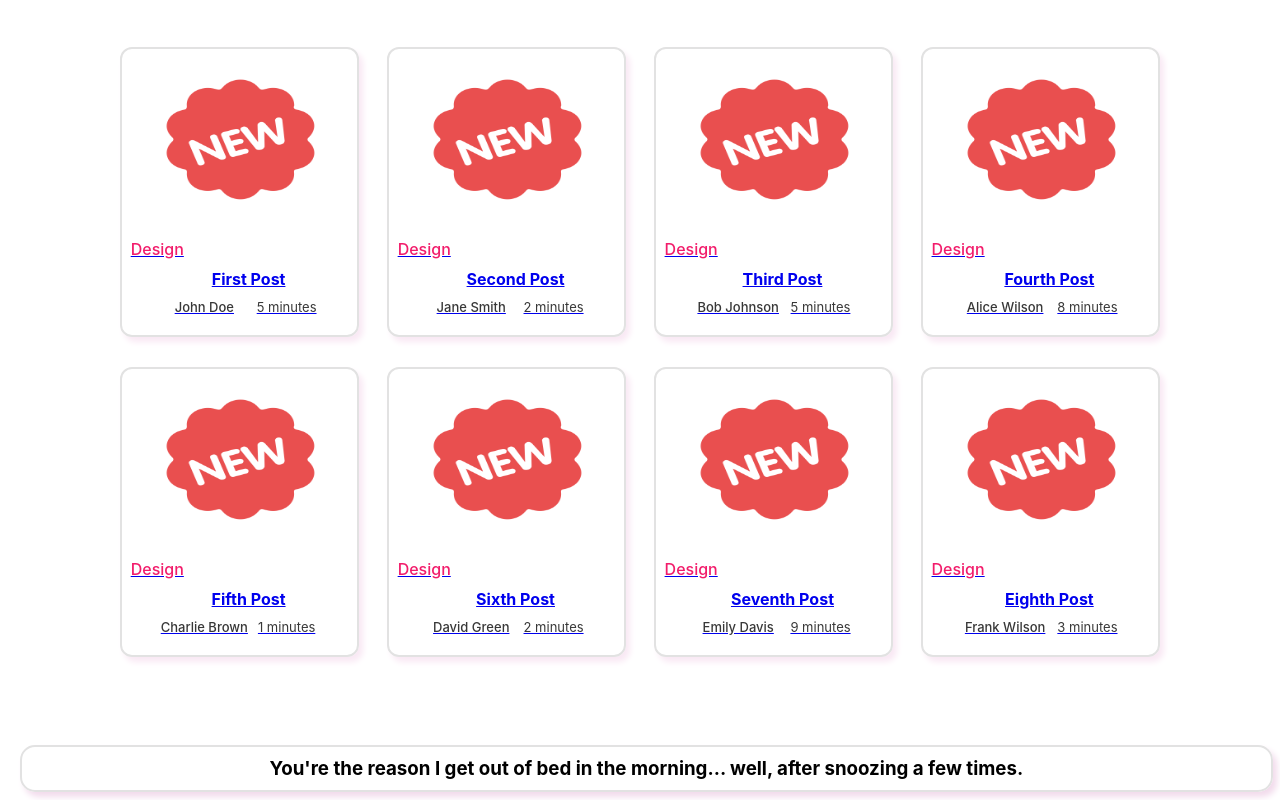
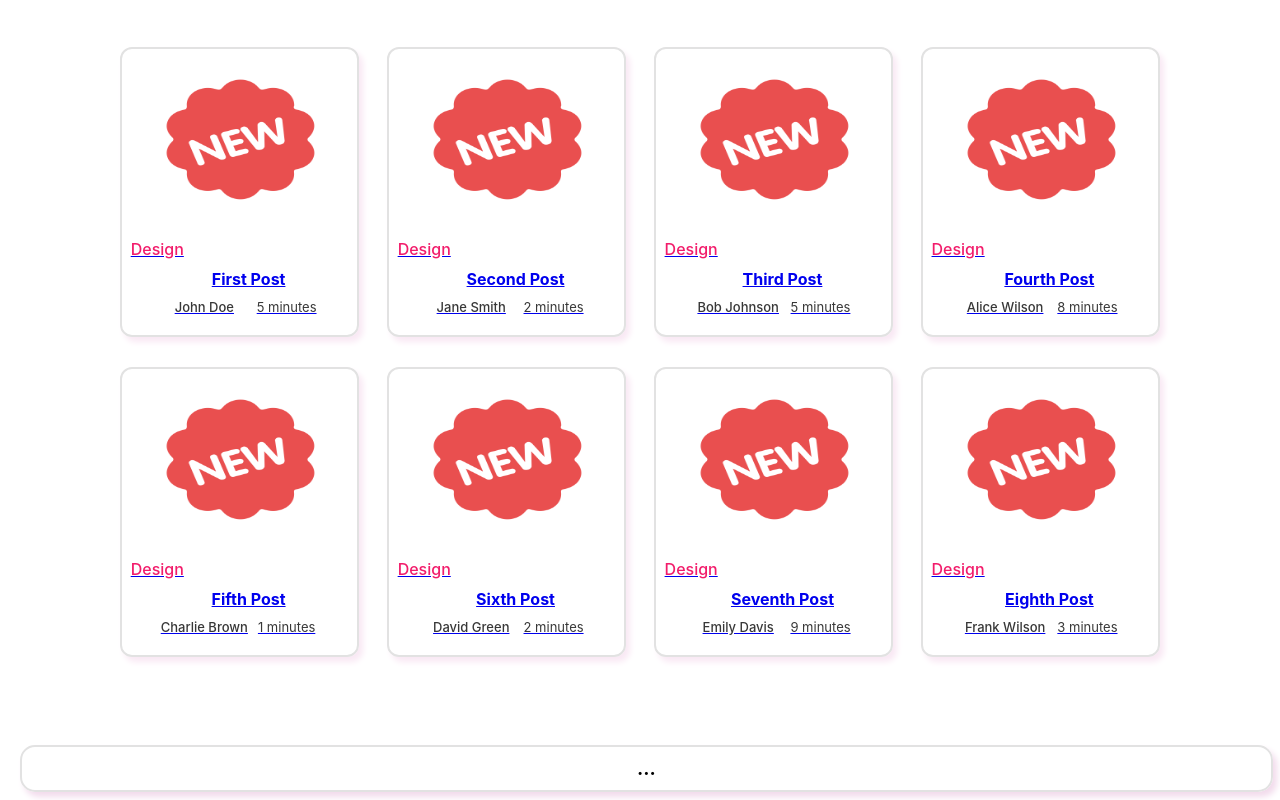
Before and after one commit to zahraRostami1999/blog-app, a React (Create React App) app: page / in a window 1280 px wide. Shown: the part 186-986 px from the top of the page. Built offline with nearby package versions, Linux system fonts and the light colour scheme; data requests are answered from the project's data file.

Commit message:
edit footer title

```diff
--- a/src/pages/home/Home.jsx
+++ b/src/pages/home/Home.jsx
@@ -8,7 +8,7 @@ function Home() {
     <>
       <Header blogTitle="XanimQiz(Jeyran Qulu)'s Blog" />
       <Post_list />
-      <Footer title="You're the reason I get out of bed in the morning... well, after snoozing a few times." />
+      <Footer title="..." />
     </>
   );
 }
```
